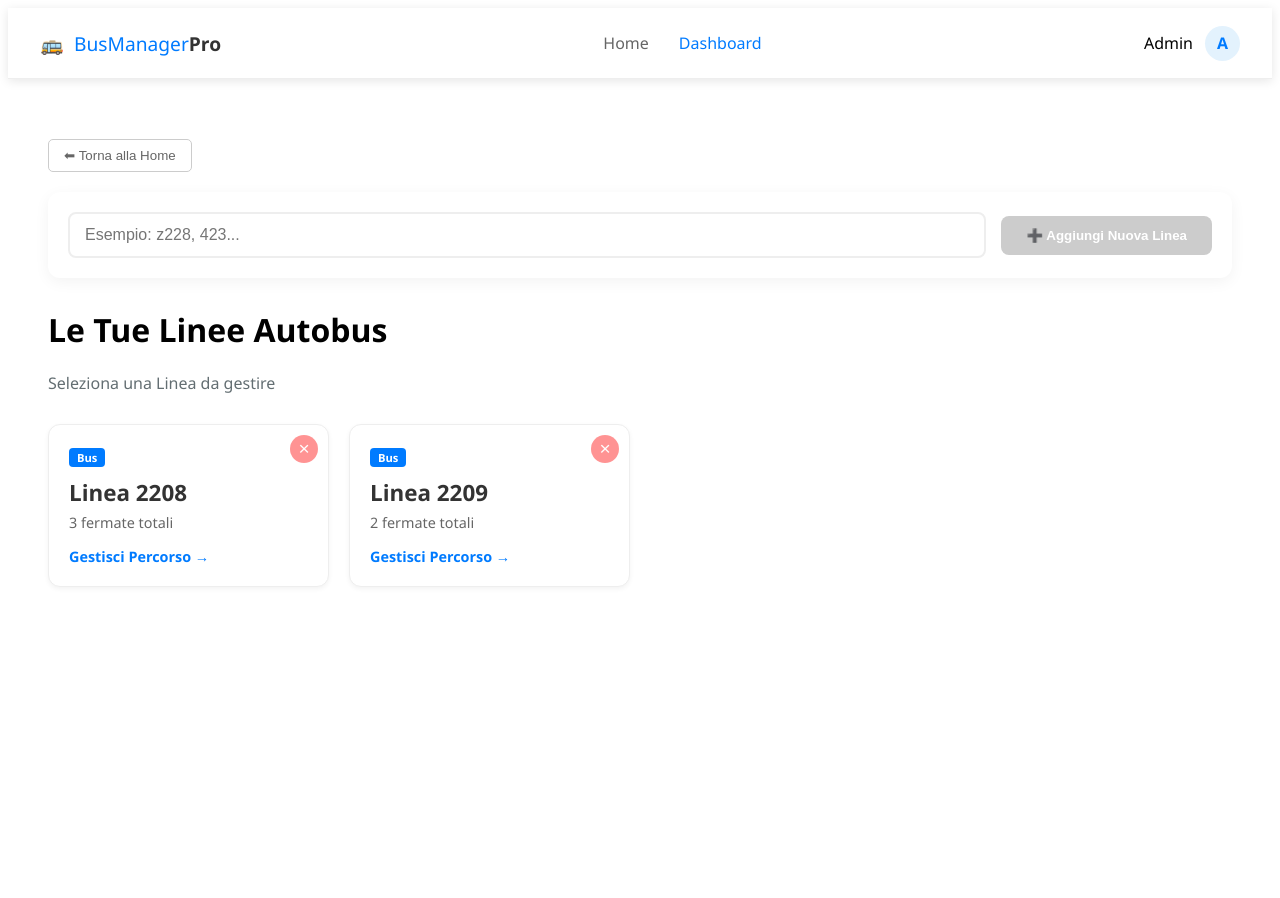
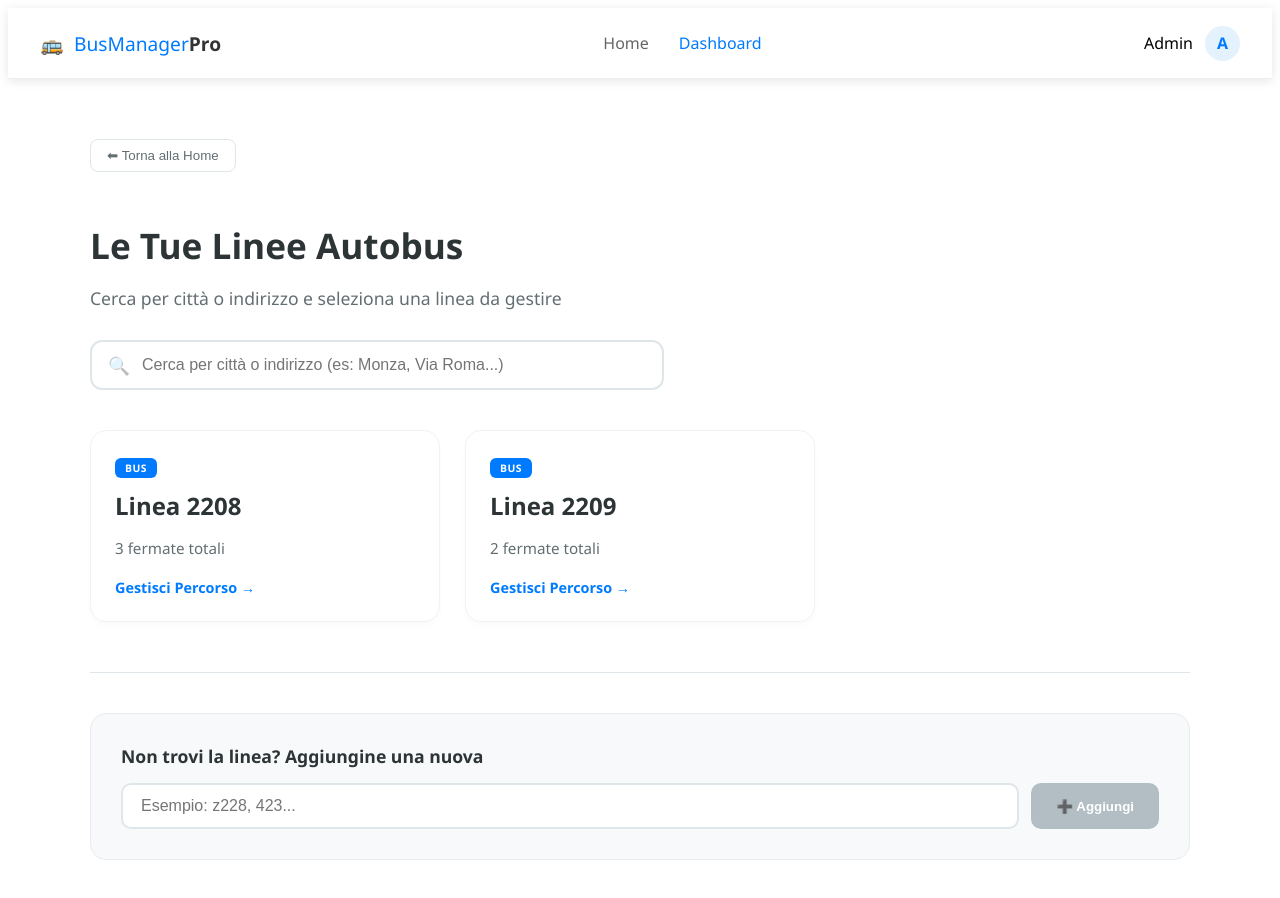
Before and after one commit to antvx/busF, an Angular app: page /dashboard in a window 1280 px wide. Shown: the top 898 px of the page. Before the commit the page ends 800 px from the top, so only its background shows below. Built offline with nearby package versions, Linux system fonts and the light colour scheme.

Commit message:
aggiunta la ricerca di una linea (per nome o per indirizzo) nella dashboard

```diff
--- a/src/app/dashboard/dashboard.css
+++ b/src/app/dashboard/dashboard.css
@@ -1,161 +1,236 @@
+/* --- LAYOUT GENERALE --- */
 .dashboard-container {
-   padding: 40px; max-width: 1200px; margin: 0 auto;
-  font-family: 'Segoe UI', sans-serif;
+  padding: 40px;
+  max-width: 1100px;
+  margin: 0 auto;
+  font-family: 'Segoe UI', Roboto, Helvetica, Arial, sans-serif;
+  color: #2d3436;
 }
 
-.dashboard-header h1 {
-  font-size: 2.5rem;
+h1 {
+  font-size: 2.2rem;
+  margin-bottom: 8px;
+  color: #2d3436;
 }
 
-p {
-  margin: 0;
+.dashboard-container > p {
+  margin-bottom: 30px;
   color: #636e72;
+  font-size: 1.1rem;
 }
 
+/* --- BARRA DI RICERCA --- */
+.search-section {
+  margin-bottom: 40px;
+  display: flex;
+  justify-content: flex-start; /* Allineata a sinistra con il testo */
+}
+
+.search-wrapper {
+  position: relative;
+  width: 100%;
+  max-width: 500px; /* Ridotta per non occupare tutto lo schermo */
+}
+
+.search-icon {
+  position: absolute;
+  left: 18px;
+  top: 50%;
+  transform: translateY(-50%);
+  font-size: 1.1rem;
+  pointer-events: none;
+  opacity: 0.4;
+}
+
+.search-wrapper input {
+  width: 100%;
+  padding: 14px 20px 14px 50px;
+  border: 2px solid #dfe6e9;
+  border-radius: 12px; /* Meno "pillola", più moderno/card style */
+  font-size: 1rem;
+  outline: none;
+  transition: all 0.2s ease;
+  background-color: #fff;
+}
+
+.search-wrapper input:focus {
+  border-color: #007bff;
+  box-shadow: 0 4px 12px rgba(0, 123, 255, 0.1);
+}
+
+/* --- GRIGLIA LINEE --- */
 .lines-grid {
   display: grid;
-  grid-template-columns: repeat(auto-fill, minmax(250px, 1fr));
-  gap: 20px;
-  margin-top: 30px;
+  grid-template-columns: repeat(auto-fill, minmax(280px, 1fr));
+  gap: 25px;
+  margin-bottom: 50px;
 }
 
 .line-card {
+  position: relative;
   background: white;
-  border-radius: 12px;
-  padding: 20px;
-  border: 1px solid #eee;
+  border-radius: 16px;
+  padding: 24px;
+  border: 1px solid #f1f2f6;
   cursor: pointer;
-  transition: all 0.3s cubic-bezier(0.175, 0.885, 0.32, 1.275);
-  box-shadow: 0 2px 5px rgba(0,0,0,0.05);
+  transition: all 0.3s ease;
+  box-shadow: 0 4px 6px rgba(0,0,0,0.02);
+  display: flex;
+  flex-direction: column;
 }
 
 .line-card:hover {
-  transform: translateY(-5px);
-  box-shadow: 0 10px 20px rgba(0,0,0,0.1);
+  transform: translateY(-4px);
+  box-shadow: 0 12px 24px rgba(0,0,0,0.08);
   border-color: #007bff;
+}
+
+.card-header {
+  margin-bottom: 12px;
 }
 
 .line-badge {
   background: #007bff;
   color: white;
-  padding: 2px 8px;
-  border-radius: 4px;
-  font-size: 0.7rem;
-  font-weight: bold;
+  padding: 3px 10px;
+  border-radius: 6px;
+  font-size: 0.65rem;
+  text-transform: uppercase;
+  letter-spacing: 0.5px;
+  font-weight: 800;
+}
+
+.card-header h2 {
+  margin: 12px 0 4px 0;
+  font-size: 1.5rem;
+  color: #2d3436;
+}
+
+.line-card p {
+  color: #636e72;
+  font-size: 0.95rem;
+  margin: 0;
+  flex-grow: 1;
 }
 
 .card-footer {
-  margin-top: 15px;
+  margin-top: 20px;
   color: #007bff;
-  font-weight: bold;
+  font-weight: 600;
   font-size: 0.9rem;
+  display: flex;
+  align-items: center;
 }
 
-.card-header h2 {
-  margin: 10px 0 5px 0;
-  font-size: 1.4rem;
-  color: #333;
-}
-
-.line-card p {
-  color: #666;
-  font-size: 0.9rem;
-  margin-bottom: 15px;
-}
-
-.dashboard-footer {
-  margin-top: 40px;
-  text-align: center;
-}
-
-.btn-back {
-  background: none;
-  border: 1px solid #ccc;
-  padding: 8px 15px;
-  border-radius: 5px;
-  cursor: pointer;
-  margin-bottom: 20px;
-  color: #666;
-}
-.btn-back:hover {
-  background: #eee;
-}
-
-.line-card {
-  position: relative; /* Necessario per posizionare il tasto elimina */
-  /* ... resto del tuo stile ... */
-}
-
+/* --- TASTO ELIMINA --- */
 .btn-delete {
   position: absolute;
-  top: 10px;
-  right: 10px;
-  background: #ff4d4d;
+  top: 15px;
+  right: 15px;
+  background: #ff7675;
   color: white;
   border: none;
-  width: 28px;
-  height: 28px;
-  border-radius: 50%;
+  width: 32px;
+  height: 32px;
+  border-radius: 10px;
   display: flex;
   align-items: center;
   justify-content: center;
   font-size: 1.2rem;
   cursor: pointer;
   transition: all 0.2s;
-  z-index: 10; /* Deve stare sopra la card */
-  opacity: 0.6; /* Leggermente trasparente di default */
+  z-index: 5;
+  opacity: 0; /* Nascosto di default */
 }
 
 .line-card:hover .btn-delete {
-  opacity: 1; /* Diventa nitido quando passi il mouse sulla card */
+  opacity: 1;
 }
 
 .btn-delete:hover {
-  background: #cc0000;
+  background: #d63031;
   transform: scale(1.1);
 }
 
-.add-line-container {
-  background: white;
-  padding: 20px;
-  border-radius: 12px;
-  display: flex;
-  gap: 15px;
-  margin-bottom: 30px;
-  box-shadow: 0 4px 15px rgba(0,0,0,0.05);
-  align-items: center;
+/* --- SEZIONE AGGIUNTA --- */
+.separator {
+  border: 0;
+  border-top: 1px solid #dfe6e9;
+  margin: 40px 0;
 }
 
-.add-line-container input {
+.add-line-container {
+  background: #f8f9fa;
+  padding: 30px;
+  border-radius: 16px;
+  border: 1px solid #e9ecef;
+}
+
+.add-line-container h3 {
+  margin-top: 0;
+  margin-bottom: 15px;
+  font-size: 1.1rem;
+  color: #2d3436;
+}
+
+.add-line-row {
+  display: flex;
+  gap: 12px;
+}
+
+.add-line-row input {
   flex: 1;
-  padding: 12px 15px;
-  border: 2px solid #eee;
-  border-radius: 8px;
+  padding: 12px 18px;
+  border: 2px solid #dfe6e9;
+  border-radius: 10px;
   font-size: 1rem;
   outline: none;
-  transition: border-color 0.2s;
 }
 
-.add-line-container input:focus {
-  border-color: #007bff;
+.add-line-row button {
+  background-color: #2d3436; /* Un grigio scuro/nero più elegante per il tasto "crea" */
+  color: white;
+  border: none;
+  padding: 0 25px;
+  border-radius: 10px;
+  font-weight: bold;
+  cursor: pointer;
+  transition: all 0.2s;
 }
 
-.add-line-container button {
-  background-color: #007bff;
-  color: white;
-  border: none;
-  padding: 12px 25px;
-  border-radius: 8px;
-  font-weight: bold;
-  cursor: pointer;
-  transition: background 0.2s;
+.add-line-row button:hover:not(:disabled) {
+  background-color: #000;
 }
 
-.add-line-container button:hover {
-  background-color: #0056b3;
+.add-line-row button:disabled {
+  background-color: #b2bec3;
+  cursor: not-allowed;
 }
 
-.add-line-container button:disabled {
-  background-color: #ccc;
-  cursor: not-allowed;
+/* --- UTILITY --- */
+.btn-back {
+  background: white;
+  border: 1px solid #dfe6e9;
+  padding: 8px 16px;
+  border-radius: 8px;
+  cursor: pointer;
+  margin-bottom: 25px;
+  color: #636e72;
+  font-weight: 500;
+  transition: all 0.2s;
 }
+
+.btn-back:hover {
+  background: #f8f9fa;
+  color: #2d3436;
+}
+
+.no-results {
+  grid-column: 1 / -1;
+  text-align: center;
+  padding: 60px;
+  color: #b2bec3;
+  background: #fff;
+  border: 2px dashed #dfe6e9;
+  border-radius: 16px;
+}
--- a/src/app/dashboard/dashboard.html
+++ b/src/app/dashboard/dashboard.html
@@ -1,23 +1,30 @@
 <div class="dashboard-container">
   <button routerLink="/" class="btn-back">⬅ Torna alla Home</button>
 
-  <div class="add-line-container">
-    <input
-      type="text"
-      [(ngModel)]="newLineName"
-      placeholder="Esempio: z228, 423..."
-      (keyup.enter)="addNewLine()"
-    />
-    <button (click)="addNewLine()" [disabled]="!newLineName.trim()">
-      ➕ Aggiungi Nuova Linea
-    </button>
+  <h1>Le Tue Linee Autobus</h1>
+  <p>Cerca per città o indirizzo e seleziona una linea da gestire</p>
+
+  <div class="search-section">
+    <div class="search-wrapper">
+      <span class="search-icon">🔍</span>
+      <input
+        type="text"
+        [(ngModel)]="searchQuery"
+        (input)="onSearch()"
+        placeholder="Cerca per città o indirizzo (es: Monza, Via Roma...)"
+        list="search-suggestions"
+      />
+
+      <datalist id="search-suggestions">
+        @for (suggestion of suggestions; track suggestion) {
+          <option [value]="suggestion"></option>
+        }
+      </datalist>
+    </div>
   </div>
 
-  <h1>Le Tue Linee Autobus</h1>
-  <p>Seleziona una Linea da gestire</p>
-
   <div class="lines-grid">
-    @for (line of allLines; track line.id) {
+    @for (line of filteredLines; track line.id) {
       <div class="line-card" [routerLink]="['/line', line.id]">
 
         <button class="btn-delete" (click)="removeLine($event, line.id)" title="Elimina linea">
@@ -28,11 +35,34 @@
           <span class="line-badge">Bus</span>
           <h2>{{ line.name }}</h2>
         </div>
+
         <p>{{ line.stopCount }} fermate totali</p>
+
         <div class="card-footer">
           <span>Gestisci Percorso →</span>
         </div>
       </div>
+    } @empty {
+      <div class="no-results">
+        <p>Nessuna linea trovata per "<strong>{{searchQuery}}</strong>"</p>
+      </div>
     }
   </div>
+
+  <hr class="separator">
+
+  <div class="add-line-container">
+    <h3>Non trovi la linea? Aggiungine una nuova</h3>
+    <div class="add-line-row">
+      <input
+        type="text"
+        [(ngModel)]="newLineName"
+        placeholder="Esempio: z228, 423..."
+        (keyup.enter)="addNewLine()"
+      />
+      <button (click)="addNewLine()" [disabled]="!newLineName.trim()">
+        ➕ Aggiungi
+      </button>
+    </div>
+  </div>
 </div>
--- a/src/app/dashboard/dashboard.ts
+++ b/src/app/dashboard/dashboard.ts
@@ -21,16 +21,27 @@ export class Dashboard {
   ];*/
 
   allLines: any[] = [];
+
   newLineName: string = '';
+
+  searchQuery: string = '';
+  filteredLines: any[] = []; // Questa conterrà i risultati della ricerca
+
+  suggestions: string[] = [];
 
   constructor(private lineService: LineService) {}
 
   ngOnInit() {
+    // 1. Carichiamo tutte le linee dal Service (L'archivio)
     this.allLines = this.lineService.getLines().map((l: LineaTrasporto) => ({
-    id: l.line,
-    name: 'Linea ' + l.line,
-    stopCount: l.stops.length
+      id: l.line,
+      name: 'Linea ' + l.line,
+      stopCount: l.stops.length
     }));
+
+    // 2. DIAMO IL COMANDO DI COPIARE L'ARCHIVIO NELLA VETRINA
+    // Siccome searchQuery è vuota "", onSearch mostrerà tutto.
+    this.onSearch();
   }
 
   removeLine(event: Event, lineId: string) {
@@ -66,4 +77,45 @@ export class Dashboard {
       }
     }
   }
+
+  // Metodo per filtrare le linee
+  onSearch() {
+    const query = this.searchQuery.toLowerCase().trim();
+    this.suggestions = []; // Puliamo i vecchi suggerimenti ad ogni tasto premuto
+
+    // 1. Se la barra è vuota, mostriamo tutto e usciamo
+    if (!query) {
+      this.filteredLines = this.allLines;
+      return;
+    }
+
+    // 2. Filtriamo le linee in base alle fermate
+    this.filteredLines = this.allLines.filter(line => {
+      const fullLineData = this.lineService.getLineById(line.id);
+
+      // Escludiamo linee senza dati o senza fermate
+      if (!fullLineData || fullLineData.stops.length === 0) return false;
+
+      // Troviamo TUTTE le fermate della linea che corrispondono alla query
+      const matchingStops = fullLineData.stops.filter(stop =>
+        stop.city.toLowerCase().includes(query) ||
+        stop.address.toLowerCase().includes(query)
+      );
+
+      // Se abbiamo trovato almeno una fermata corrispondente:
+      if (matchingStops.length > 0) {
+        // Popoliamo i suggerimenti per il datalist
+        matchingStops.forEach(s => {
+          const text = `${s.city} - ${s.address}`;
+          // Evitiamo di aggiungere lo stesso suggerimento più volte
+          if (!this.suggestions.includes(text)) {
+            this.suggestions.push(text);
+          }
+        });
+        return true; // La linea compare nei risultati
+      }
+
+      return false; // Nessuna fermata corrisponde, la linea viene nascosta
+    });
+  }
 }
```
